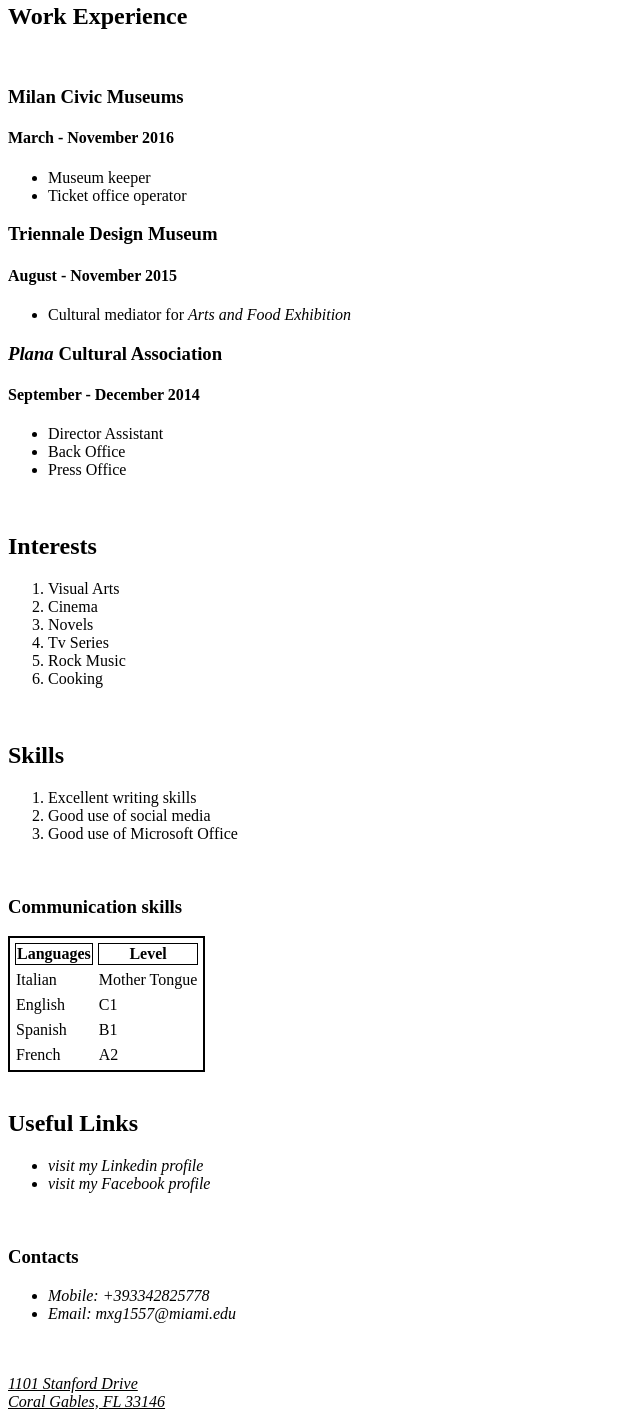
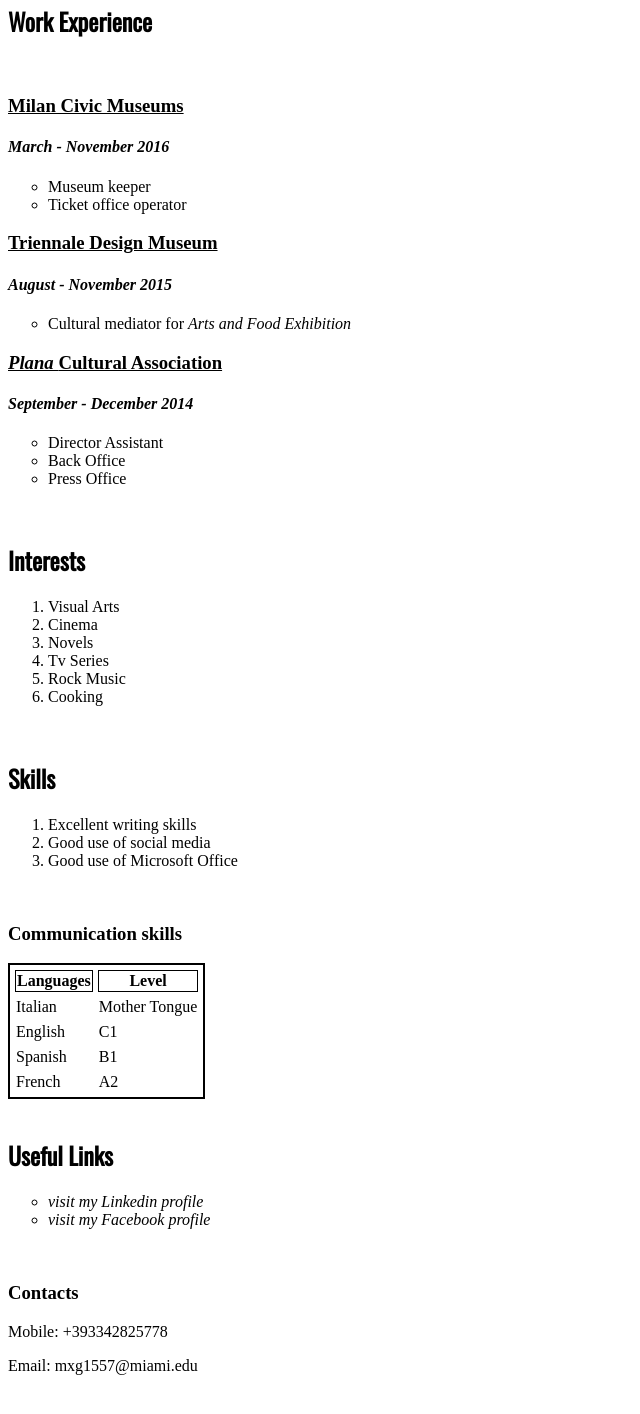
Before and after one commit to Gulino/testRepo, a plain HTML site: page Resume/Resume Martina Gulino - Style.html in a window 1280 px wide. Shown: the part 721-2135 px from the top of the page, without its empty margins (0-640 px from the left). Drawn offline with nearby package versions, Linux system fonts and the light colour scheme.

Commit message:
css requirements complete

```diff
--- a/Resume/Resume Martina Gulino - Style.html
+++ b/Resume/Resume Martina Gulino - Style.html
@@ -6,6 +6,7 @@
   <meta name="author" content="Martina G."/>
   <meta name="keywords" content="Resume"/>
   <link href="css/style.css" type="text/css" rel="stylesheet">
+  <link href="https://fonts.googleapis.com/css?family=Oswald" rel="stylesheet">
 </head>
 
 <body>
@@ -32,46 +33,64 @@
   </div>
 </h1>
 </header>
+<div id="p">
 <p>Martina Gulino is a graduate student at IULM university in Milan.<br>
   She is now attending a master’s degree in <b>Economics and Management of Arts and Culture</b> at Università Cattolica del Sacro Cuore in Milan.<br>
   Currently she is an international exchange student at University of Miami, and she is studying web marketing, web analytics, entrepreneurship and spanish.</p>
+</div>
 
 <br>
 <section>
   <header>
+    <div class="h2">
     <h2>
       Work Experience
+    </div>
     </h2>
   </header>
 
 <br>
+
+<div class="h3">
   <h3>
     Milan Civic Museums
+  </div>
   </h3>
+  <div class="h4">
     <h4>
       March - November 2016
+    </div>
     </h4>
-    <ul>
+    <ul class="bullet">
       <li> Museum keeper </li>
       <li> Ticket office operator </li>
     </ul>
 
+<div class="h3">
     <h3>
       Triennale Design Museum
+    </div>
     </h3>
+    <div class="h4">
     <h4>
       August - November 2015
+    </div>
     </h4>
-    <ul>
+    <ul class="bullet">
       <li> Cultural mediator for <i>Arts and Food Exhibition</i></li>
     </ul>
+
+<div class="h3">
     <h3>
       <i> Plana </i>Cultural Association
+    </div>
     </h3>
+    <div class="h4">
   <h4>
     September - December 2014
+  </div>
   </h4>
-  <ul>
+  <ul class="bullet">
     <li>Director Assistant</li>
     <li>Back Office</li>
       <li>Press Office</li>
@@ -80,8 +99,10 @@
 <br>
   <section>
     <header>
+      <div class="h2">
       <h2>
         Interests
+      </div>
       </h2>
     </header>
 <ol>
@@ -97,8 +118,10 @@
 <br>
 <section>
   <header>
+    <div class="h2">
     <h2>
       Skills
+    </div>
     </h2>
   </header>
   <ol>
@@ -133,13 +156,14 @@
 
 <section>
   <header>
+    <div class="h2">
     <h2>
       Useful Links
+    </div>
     </h2>
   </header>
-  <ul>
 
-
+<ul class="bullet">
 <li><a href="https://www.linkedin.com/in/martinagulino"> visit my Linkedin profile</a></li>
 <li><a href="https://www.facebook.com/martina.gulino.507?ref=bookmarks">visit my Facebook profile</a></li>
 </ul>
@@ -153,10 +177,11 @@
   <h3>
     Contacts
   </h3>
-  <ul>
-    <li> <em>Mobile: +393342825778 </em></li>
-      <li> <em>Email: mxg1557@miami.edu </em></li>
-    </ul>
+
+    <p> Mobile: +393342825778 </p>
+      <p> Email: mxg1557@miami.edu </p>
+    </div>
+
 
 <br>
 <br>
--- a/Resume/css/style.css
+++ b/Resume/css/style.css
@@ -15,7 +15,7 @@ a:hover {
   color: #aa3434 ;
 }
 
-p{
+#p{
   text-align: center;
   font-style: oblique;
 }
@@ -27,6 +27,18 @@ p{
   font-size: x-large ;
   font-weight: 900 ;
   font-family: 'Roboto Mono', monospace;
+}
+
+.h2 {
+  font-family: 'Oswald', sans-serif;
+}
+
+.h3{
+  text-decoration: underline;
+}
+
+.h4{
+font-style: italic;
 }
 
 #img {
@@ -42,3 +54,7 @@ table {
 th{
   border: 1px solid black;
 }
+
+ul.bullet{
+  list-style-type: circle;
+}
```
